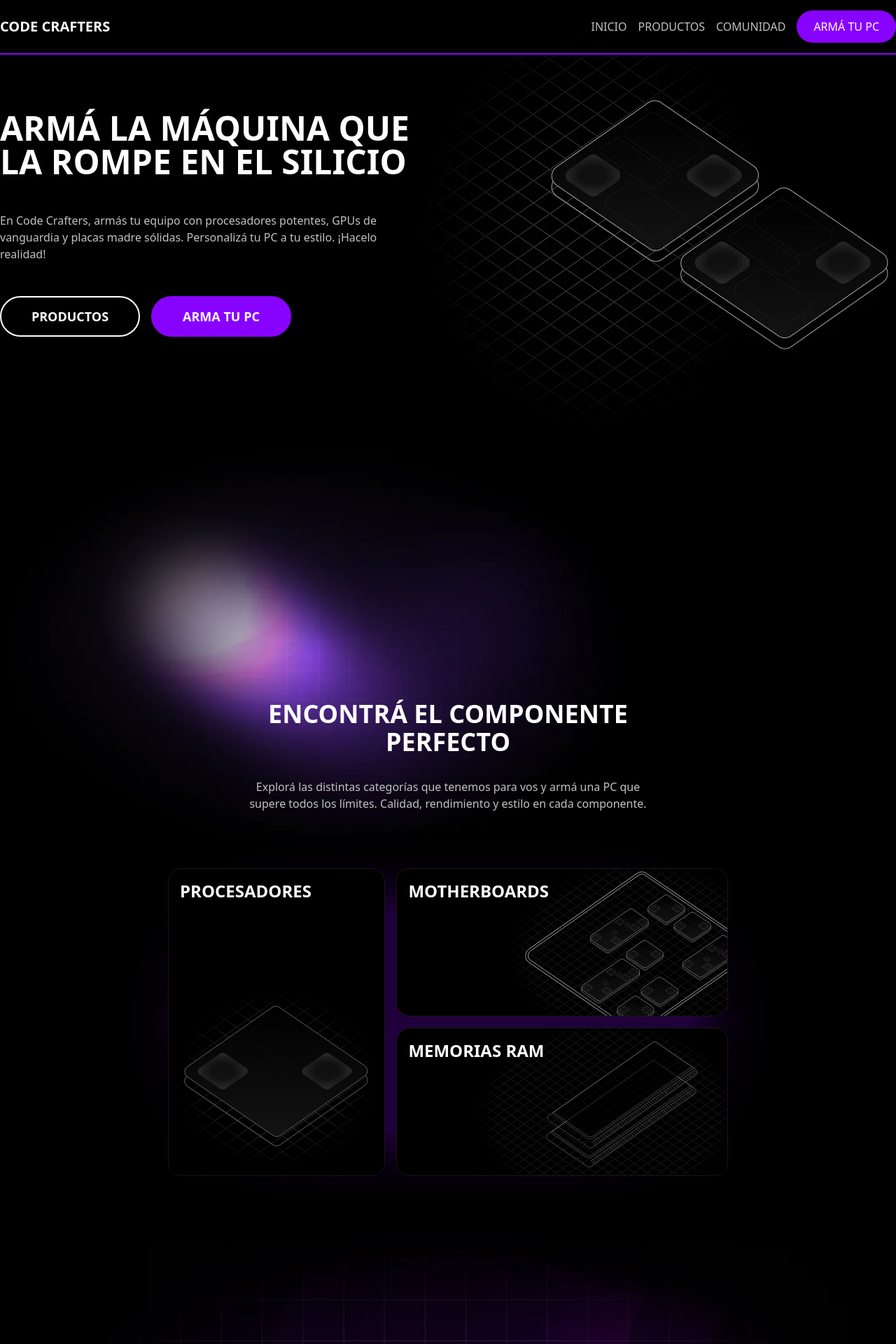
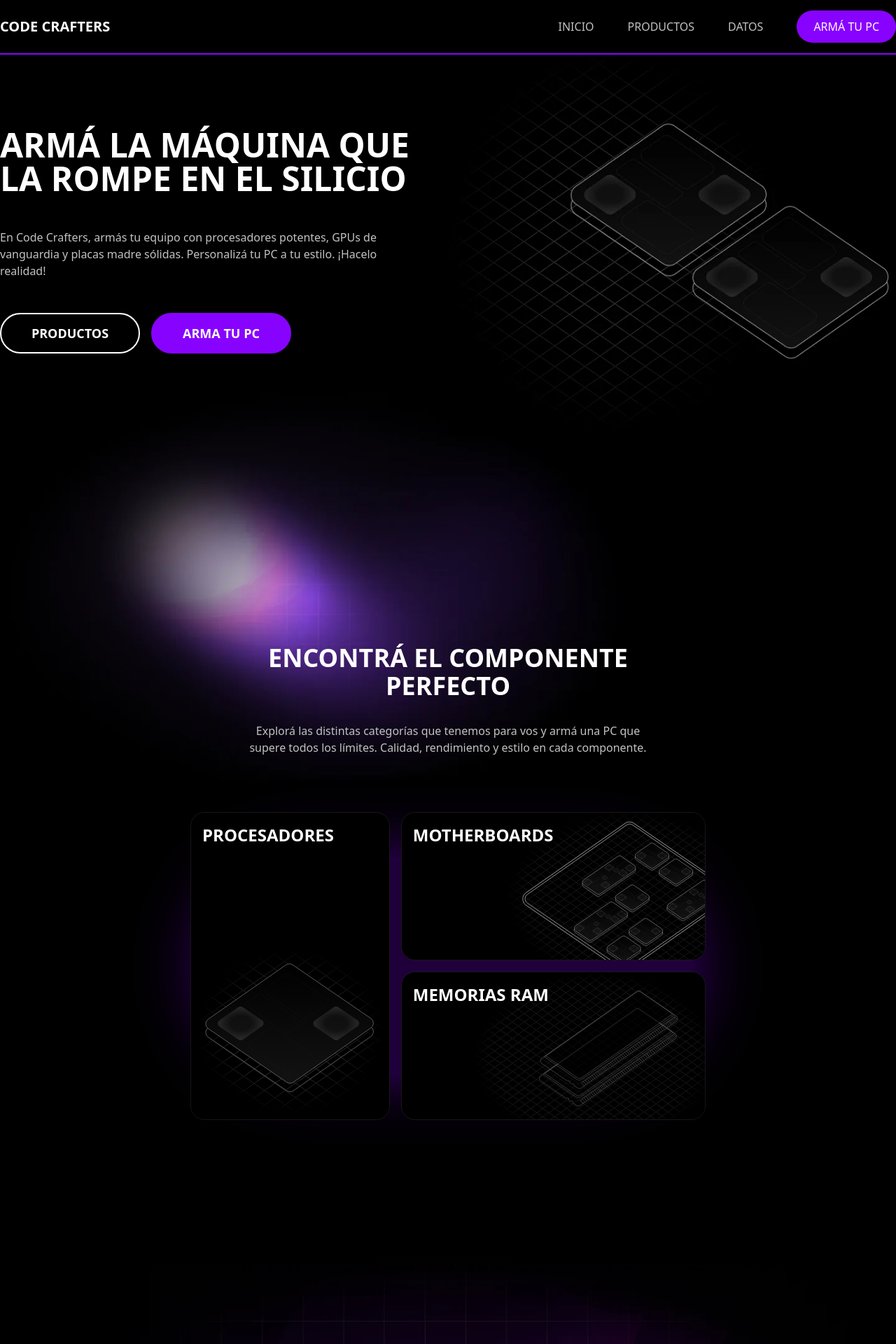
Before and after one commit to TomasSorgetti/parcial-1-php, a PHP site: page / in a window 1280 px wide. Shown: the top 1920 px of the page at 70% size. Run offline with PHP 8.4, Linux system fonts and the light colour scheme.

Commit message:
style: responsive styles at home page

```diff
--- a/css/global.css
+++ b/css/global.css
@@ -3,6 +3,19 @@
   backdrop-filter: blur(300px);
 }
 
-#header.isScrolled nav {
-  max-width: 100vw;
+#menu {
+  transition: transform 0.5s ease-in-out;
+  transform: translateX(100%);
 }
+#menu.open {
+  transform: translateX(0);
+}
+
+@media screen and (min-width: 1024px) {
+  #header.isScrolled nav {
+    max-width: 100vw;
+  }
+  #menu {
+    transform: translateX(0);
+  }
+}
--- a/index.php
+++ b/index.php
@@ -42,10 +42,19 @@
 
 <body class="bg-[var(--background-color)] text-[var(--light-text-color)]">
     <header id="header" class="fixed top-0 left-0 w-full z-30 bg-[var(--transparent-black-color)]">
-        <nav class="max-w-[1280px] mx-auto border-b-2 border-b-[var(--primary-color)] transition-all duration-500 ease-in-out">
+        <nav class="max-w-[1280px] mx-auto px-4 border-b-2 border-b-[var(--primary-color)] transition-all duration-500 ease-in-out lg:px-0">
             <div class="flex justify-between items-center py-6 max-w-[1280px] mx-auto">
-                <a href="index.php?page=home" class="uppercase font-bold text-xl text-[var(--light-text-color)]">Code Crafters</a>
-                <ul class="flex gap-4">
+                <!-- Logo -->
+                <a href="index.php?page=home" class="uppercase font-bold text-xl text-[var(--light-text-color)] z-60">Code Crafters</a>
+                <!-- Hamburger -->
+                <button id="hamburger" class="z-60 flex flex-col items-center justify-center gap-2 lg:hidden">
+                    <div class="w-8 h-1 bg-[var(--light-text-color)]"></div>
+                    <div class="w-8 h-1 bg-[var(--light-text-color)]"></div>
+                    <div class="w-8 h-1 bg-[var(--light-text-color)]"></div>
+                </button>
+
+                <!-- Menu -->
+                <ul id="menu" class="fixed top-0 right-0 w-full h-screen bg-[var(--background-color)] flex flex-col items-center justify-center gap-12 z-40 lg:static lg:w-auto lg:h-auto lg:flex-row lg:bg-transparent">
                     <li>
                         <a class="uppercase hover:text-[var(--primary-color)] text-[var(--dark-text-color)]" href="index.php?page=home">Inicio</a>
                     </li>
@@ -53,7 +62,7 @@
                         <a class="uppercase hover:text-[var(--primary-color)] text-[var(--dark-text-color)]" href="index.php?page=products">Productos</a>
                     </li>
                     <li>
-                        <a class="uppercase hover:text-[var(--primary-color)] text-[var(--dark-text-color)]" href="index.php?page=community">Comunidad</a>
+                        <a class="uppercase hover:text-[var(--primary-color)] text-[var(--dark-text-color)]" href="index.php?page=data">Datos</a>
                     </li>
                     <li>
                         <a class="uppercase text-[var(--light-text-color)] px-6 py-3 bg-[var(--primary-color)] rounded-full" href="index.php?page=build">Armá tu pc</a>
@@ -67,7 +76,7 @@
         include_once 'pages/' . $page->getPath() . '.php';
     ?>
 
-    <footer class="h-60 flex justify-center items-center border-t-1 border-t-[var(--light-dark-color)]">
+    <footer class="h-60 text-center flex justify-center items-center border-t-1 border-t-[var(--light-dark-color)]">
         <?php echo("<p>&copy; " . date('Y') . " Tomás Sorgetti. Todos los derechos reservados.</p>"); ?>
     </footer>
 
--- a/pages/home.php
+++ b/pages/home.php
@@ -2,29 +2,30 @@
 <main>
     <!-- Hero -->
     <section>
-        <div class="flex justify-between items-center max-w-[1280px] mx-auto py-20 h-[80vh]">
-            <div class="flex flex-col gap-12">
-                <h1 class="text-5xl font-bold uppercase">Armá la Máquina que la Rompe en el Silicio</h1>
+        <div class="flex justify-center items-center max-w-[1280px] mx-auto px-4 py-32 md:px-8 lg:px-0 lg:h-[70vh] lg:pb-0 lg:px-16 lg:justify-between xl:px-0">
+            <div class="flex flex-col items-center gap-12 text-center lg:text-left lg:items-start">
+                <h1 class="text-3xl font-bold uppercase max-w-[500px] lg:max-w-[600px] lg:text-4xl xl:text-5xl">Armá la Máquina que la Rompe en el Silicio</h1>
                 <p class="text-base max-w-[560px] text-[var(--dark-text-color)]">En Code Crafters, armás tu equipo con procesadores potentes, GPUs de vanguardia y placas madre sólidas. Personalizá tu PC a tu estilo. ¡Hacelo realidad!</p>
-                <div class="flex gap-4">
-                    <a href="#" class="inline-flex items-center justify-center uppercase min-w-[200px] font-bold text-lg bg-transparent border-2 border-white h-[58px] px-6 rounded-full">productos</a>
-                    <a href="#" class="inline-flex items-center justify-center uppercase min-w-[200px] font-bold text-lg bg-[var(--primary-color)] border-2 border-[var(--primary-color)] h-[58px] px-6 rounded-full">arma tu pc</a>
+                <div class="flex flex-col items-center gap-4 md:flex-row">
+                    <a href="index.php?page=products" class="inline-flex items-center justify-center uppercase min-w-[200px] font-bold text-lg bg-transparent border-2 border-white px-4 rounded-full h-[48px] lg:h-[58px] lg:px-6">productos</a>
+                    <a href="index.php?page=build" class="inline-flex items-center justify-center uppercase min-w-[200px] font-bold text-lg bg-[var(--primary-color)] border-2 border-[var(--primary-color)] px-4 rounded-full h-[48px] lg:h-[58px] lg:px-6">arma tu pc</a>
                 </div>
             </div>
-            <img src="assets/images/home_banner.webp" alt="ilustración minimalista con cuadriculas">
+            <img class="hidden lg:block lg:max-w-1/2" src="assets/images/home_banner.webp" alt="ilustración minimalista con cuadriculas">
         </div>
     </section>
 
     <!-- Categories -->
     <section class="relative">
         <img src="assets/images/home_categories.webp" alt="luz violeta en fondo negro" class="absolute top-0 left-0 w-full -z-10">
-        <div class="text-center flex flex-col gap-8 items-center pt-90">
-            <h2 class="text-4xl font-bold uppercase max-w-[640px]">Encontrá el Componente Perfecto</h2>
+        <div class="text-center flex flex-col gap-8 items-center pt-32 px-4 md:px-8 lg:px-0 lg:pt-90">
+            <h2 class="text-2xl font-bold uppercase max-w-[640px] md:text-3xl lg:text-4xl">Encontrá el Componente Perfecto</h2>
             <p class="max-w-[600px] text-[var(--dark-text-color)] text-base">Explorá las distintas categorías que tenemos para vos y armá una PC que supere todos los límites. Calidad, rendimiento y estilo en cada componente.</p>
         </div>
-        <div class="relative grid grid-cols-5 gap-4 max-w-[800px] mx-auto py-20 grid-rows-2 h-[600px]">
+
+        <div class="relative px-4 grid gap-4 max-w-[800px] mx-auto py-20 grid-rows-3 grid-cols-1 md:grid-cols-5 md:grid-rows-2 h-[700px] md:px-8 md:h-[600px]">
             <!-- Procesadores -->
-            <a href="index.php?page=products&cat=1" class="relative col-span-2 row-span-2 bg-black rounded-[20px] py-8 border-1 border-[var(--light-dark-color)] overflow-hidden group">
+            <a href="index.php?page=products&cat=1" class="relative bg-black rounded-[20px] py-8 border-1 border-[var(--light-dark-color)] overflow-hidden group col-span-5 row-span-1 md:col-span-2 md:row-span-2">
                 <h3 class="absolute top top-4 left-4 z-20 text-2xl font-bold uppercase text-white">Procesadores</h3>
                 <div class="absolute top-0 left-0 w-full h-full flex items-end overflow-hidden">
                     <div class="relative flex items-center justify-center mt-10">
@@ -59,7 +60,7 @@
             </a>
 
             <!-- Motherboards -->
-            <a href="index.php?page=products&cat=3" class="relative col-span-3 row-span-1 bg-black rounded-[20px] p-4 border-1 border-[var(--light-dark-color)] overflow-hidden group">
+            <a href="index.php?page=products&cat=3" class="relative bg-black rounded-[20px] p-4 border-1 border-[var(--light-dark-color)] overflow-hidden group col-span-5 row-span-1 md:col-span-3 md:row-span-1">
                 <h3 class="absolute top top-4 left-4 z-20 text-2xl font-bold uppercase text-white">motherboards</h3>
                 <div class="absolute top-0 left-0 w-full h-full flex justify-end overflow-hidden">
                     <div class="relative flex items-center justify-center max-w-[80%] translate-x-[4rem] translate-y-[1rem]">
@@ -329,7 +330,7 @@
             </a>
 
             <!-- Memorias RAM -->
-            <a href="index.php?page=products&cat=2" class="relative col-span-3 row-span-1 bg-black rounded-[20px] p-4 border-1 border-[var(--light-dark-color)] overflow-hidden group">
+            <a href="index.php?page=products&cat=2" class="relative bg-black rounded-[20px] p-4 border-1 border-[var(--light-dark-color)] overflow-hidden group col-span-5 row-span-1 md:col-span-3 md:row-span-1">
                 <h3 class="absolute top top-4 left-4 z-20 text-2xl font-bold uppercase text-white">memorias ram</h3>
                 <div class="absolute top-0 left-0 w-full h-full flex justify-end overflow-hidden">
                     <div class="relative flex items-center justify-center max-w-[80%] translate-x-[1rem] translate-y-[1rem]">
@@ -469,30 +470,30 @@
                 </div>
             </a>
 
-            <div class="absolute -z-10 block w-[700px] h-[300px] top-1/2 left-1/2 transform -translate-x-1/2 -translate-y-1/2 rounded-full" style="background:rgba(137, 3, 255, 0.23); backdrop-filter: blur(300px); box-shadow: 0 0 100px rgba(137, 3, 255, 0.5);"></div>
+            <div class="absolute -z-10 block w-full max-w-[700px] h-[300px] top-1/2 left-1/2 transform -translate-x-1/2 -translate-y-1/2 rounded-full" style="background:rgba(137, 3, 255, 0.23); backdrop-filter: blur(300px); box-shadow: 0 0 100px rgba(137, 3, 255, 0.5);"></div>
         </div>
     </section>
 
     <!-- Cta -->
-     <section class="relative flex items-center justify-center min-h-[874px]">
-        <img src="assets/images/home_cta.webp" alt="fondo cuadriculado decorativo" class="w-full absolute max-w-[1440px] -z-10">
-        <div class="text-center flex flex-col gap-8 items-center pt-30">
-            <h2 class="text-4xl font-bold uppercase max-w-[640px]">Descubrí qué te ofrece Code Crafters</h2>
+     <section class="relative flex items-center justify-center md:min-h-[600px] lg:min-h-[874px] max-w-[1280px] mx-auto">
+        <img src="assets/images/home_cta.webp" alt="fondo cuadriculado decorativo" class="w-full absolute top-0 -z-10">
+        <div class="text-center flex flex-col gap-8 items-center pt-30 md:pt-60 lg:pt-30 px-4 lg:px-0 xl:pt-70">
+            <h2 class="text-2xl font-bold uppercase max-w-[640px] lg:text-4xl">Descubrí qué te ofrece Code Crafters</h2>
             <p class="max-w-[600px] text-[var(--dark-text-color)] text-base">Armá tu PC con la mejor calidad y rendimiento. En Code Crafters, te ofrecemos una amplia gama de componentes para construir tu PC perfecta.</p>
-            <div class="flex gap-4">
-                    <a href="#" class="inline-flex items-center justify-center uppercase min-w-[200px] font-bold text-lg bg-transparent border-2 border-white h-[58px] px-6 rounded-full">productos</a>
-                    <a href="#" class="inline-flex items-center justify-center uppercase min-w-[200px] font-bold text-lg bg-[var(--primary-color)] border-2 border-[var(--primary-color)] h-[58px] px-6 rounded-full">arma tu pc</a>
-                </div>
+            <div class="flex flex-col items-center gap-4 md:flex-row">
+                <a href="index.php?page=products" class="inline-flex items-center justify-center uppercase min-w-[200px] font-bold text-lg bg-transparent border-2 border-white h-[48px] px-4 rounded-full lg:px-6 lg:h-[58px]">productos</a>
+                <a href="index.php?page=build" class="inline-flex items-center justify-center uppercase min-w-[200px] font-bold text-lg bg-[var(--primary-color)] border-2 border-[var(--primary-color)] h-[48px] px-4 rounded-full lg:px-6 lg:h-[58px]">arma tu pc</a>
+            </div>
         </div>
      </section>
 
     <!-- Community -->
-    <section class="bg-[url(assets/images/home_community_bg.webp)] bg-cover bg-center flex flex-col items-center justify-center min-h-[900px] text-center gap-12 mt-40">
-        <h2 class="text-4xl font-bold uppercase max-w-[640px]">Unite a nuestra comunidad y obtené beneficios exclusivos</h2>
+    <section class="bg-[url(assets/images/home_community_bg.webp)] bg-cover bg-center flex flex-col items-center justify-center min-h-[600px] px-4 lg:min-h-[800px] text-center gap-12 mt-40 lg:px-0">
+        <h2 class="text-2xl font-bold uppercase max-w-[640px] lg:text-4xl">Unite a nuestra comunidad y obtené beneficios exclusivos</h2>
         <p class="max-w-[600px] text-[var(--dark-text-color)] text-base">En Code Crafters, te ofrecemos una amplia gama de componentes para construir tu PC perfecta. Unite a nuestra comunidad y obtené beneficios exclusivos.</p>
 
         <!-- Social Icons -->
-        <div class="flex gap-8">
+        <div class="flex flex-wrap justify-center gap-8">
             <a href="#" class="inline-flex items-center justify-center group hover:scale-115 duration-300" target="_blank">
                 <svg width="38" height="37" viewBox="0 0 38 37" fill="none" xmlns="http://www.w3.org/2000/svg">
                     <path d="M20.7328 19.9714H22.7732L23.5893 16.666H20.7328V15.0132C20.7328 14.1621 20.7328 13.3605 22.3651 13.3605H23.5893V10.584C23.3233 10.5484 22.3186 10.4683 21.2576 10.4683C19.0417 10.4683 17.4681 11.8375 17.4681 14.3522V16.666H15.0197V19.9714H17.4681V26.9955H20.7328V19.9714Z" fill="white" class="group-hover:fill-[var(--primary-color)]"/>
```
Also changed, not shown: lib/data/pages.json (+4 -4 lines), pages/data.php (added, +14 -0 lines), scripts/navbar.js (+8 -0 lines), assets/images/alumno.png (added), pages/community.php (deleted).
